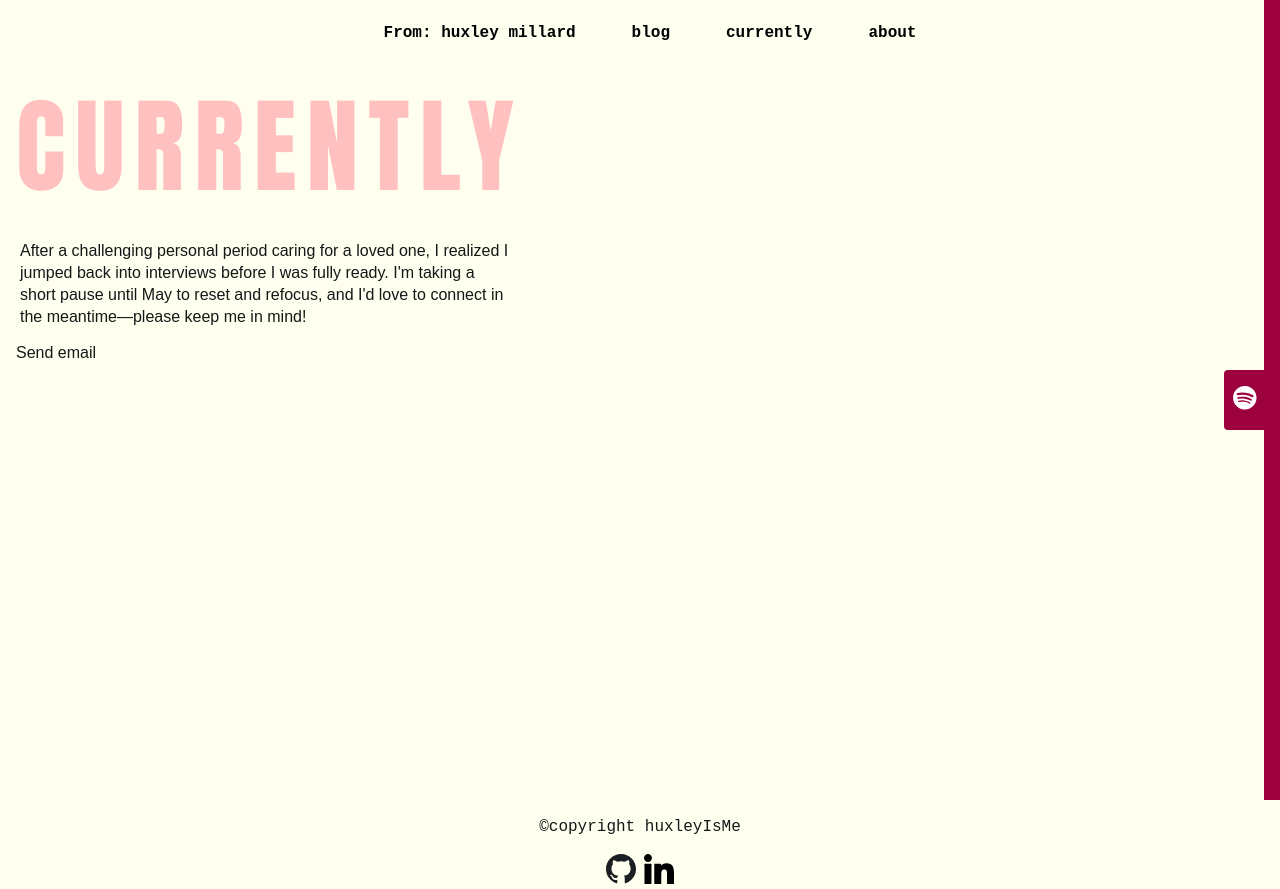
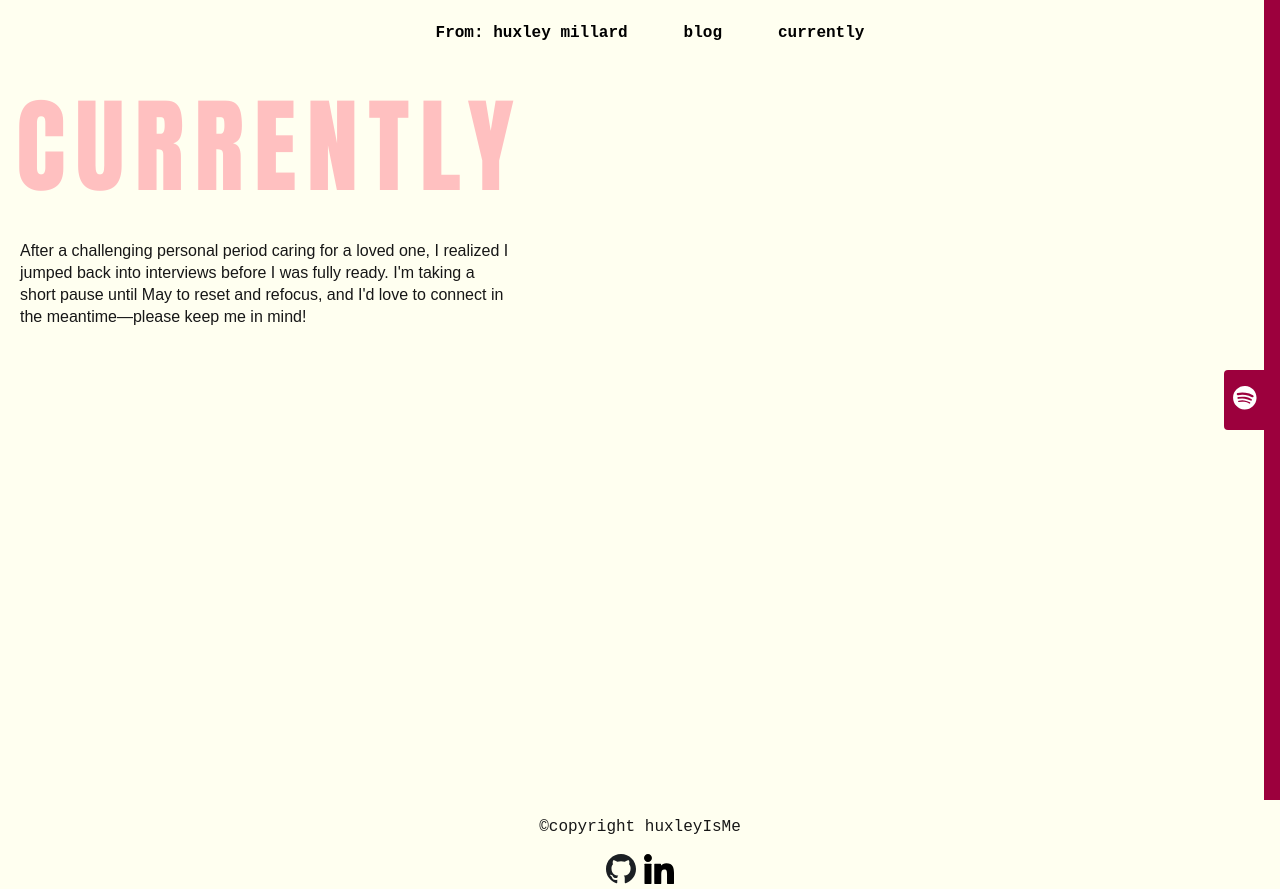
Before and after one commit to HuxleyIsMe/site, a Next.js app: page /currently in a window 1280 px wide. Built offline with nearby package versions, Linux system fonts and the light colour scheme.

Commit message:
feat: tidies and remove about for now

```diff
--- a/src/app/components/menu/menu.tsx
+++ b/src/app/components/menu/menu.tsx
@@ -36,9 +36,9 @@ export const Menu = () => {
               <Link href="/currently">currently</Link>
             </li>
 
-            <li>
+            {/* <li>
               <Link href="/about">about</Link>
-            </li>
+            </li> */}
           </ul>
         )}
       </div>
--- a/src/app/currently/page.tsx
+++ b/src/app/currently/page.tsx
@@ -11,11 +11,6 @@ export default function Home() {
           taking a short pause until May to reset and refocus, and I&apos;d love
           to connect in the meantime—please keep me in mind!
         </p>
-        <div>
-          <span>
-            <a href="mailto:huxley.millard@gmail.com">Send email</a>
-          </span>
-        </div>
       </div>
     </div>
   );
```
